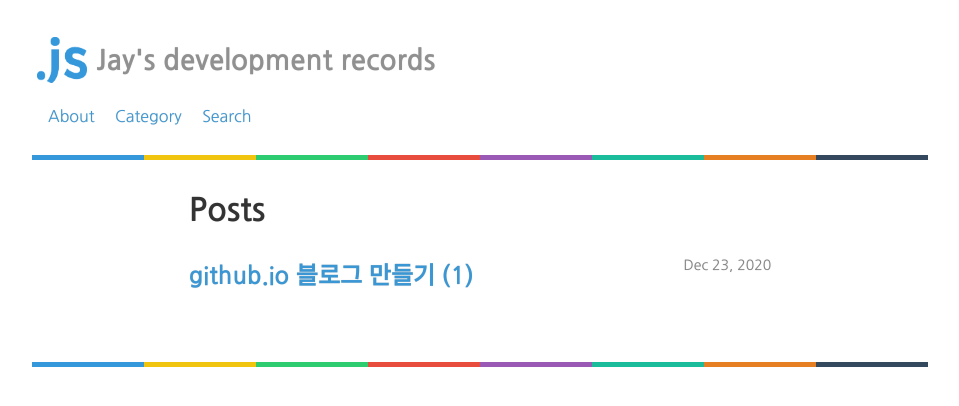
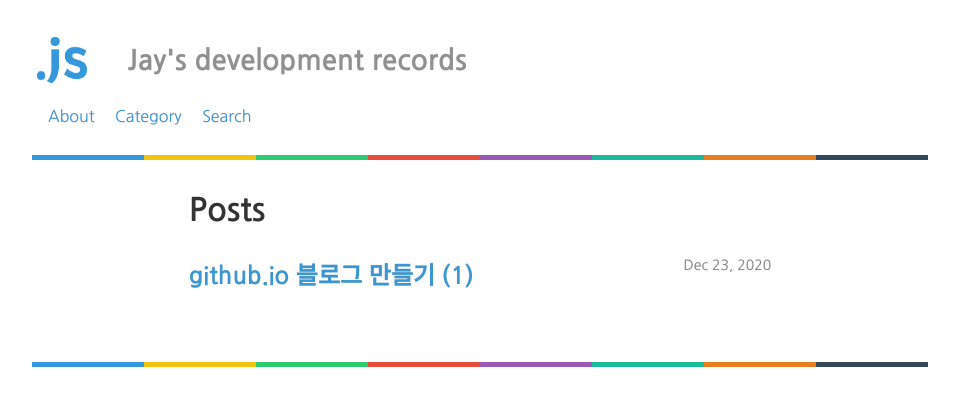
Before and after one commit to Clarit7/clarit7.github.io, a Jekyll site: the page built from index.html, in a window 1280 px wide. Shown: the top 406 px of the page, without its empty margins (160-1119 px from the left). Built offline with Jekyll 4.4.1, drawn with Linux system fonts in a browser that asks for light colours; some web fonts are replaced.

Commit message:
Update header.html

```diff
--- a/_includes/header.html
+++ b/_includes/header.html
@@ -1,7 +1,7 @@
 <header class="site-header">
 
     <a class="site-title" href="{{ site.baseurl }}/"><img class="mainimg" src="/img/main_img.png" alt="titleimg"></a>
-    <a class="site-title-text">    Jay's development records</a>
+    <a class="site-title-text">&nbsp;&nbsp;&nbsp;&nbsp;Jay's development records</a>
     <div>
        <nav class="site-nav">
           <a class="page-link" href="https://clarit7.github.io/about/">About</a>
```
